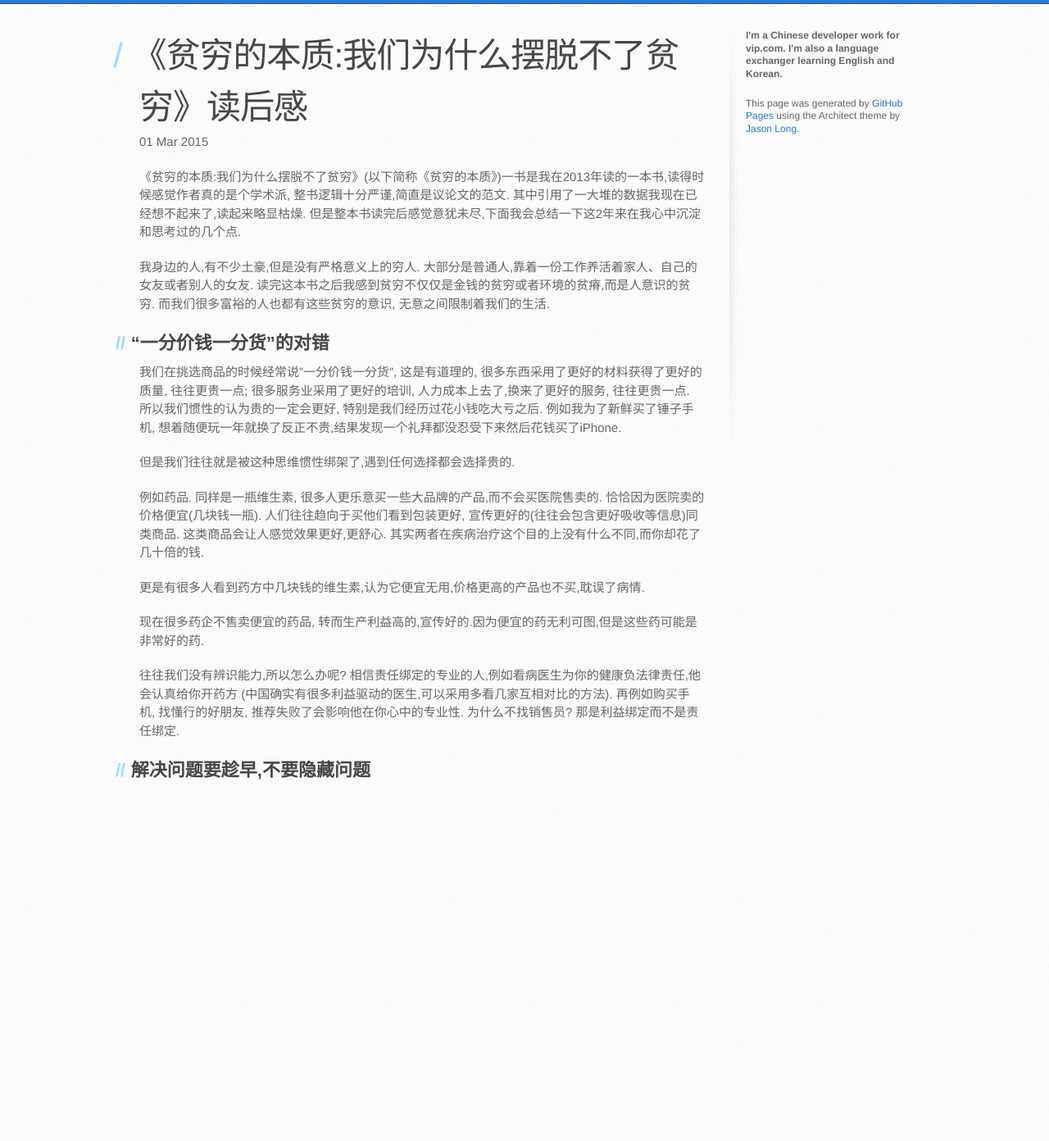
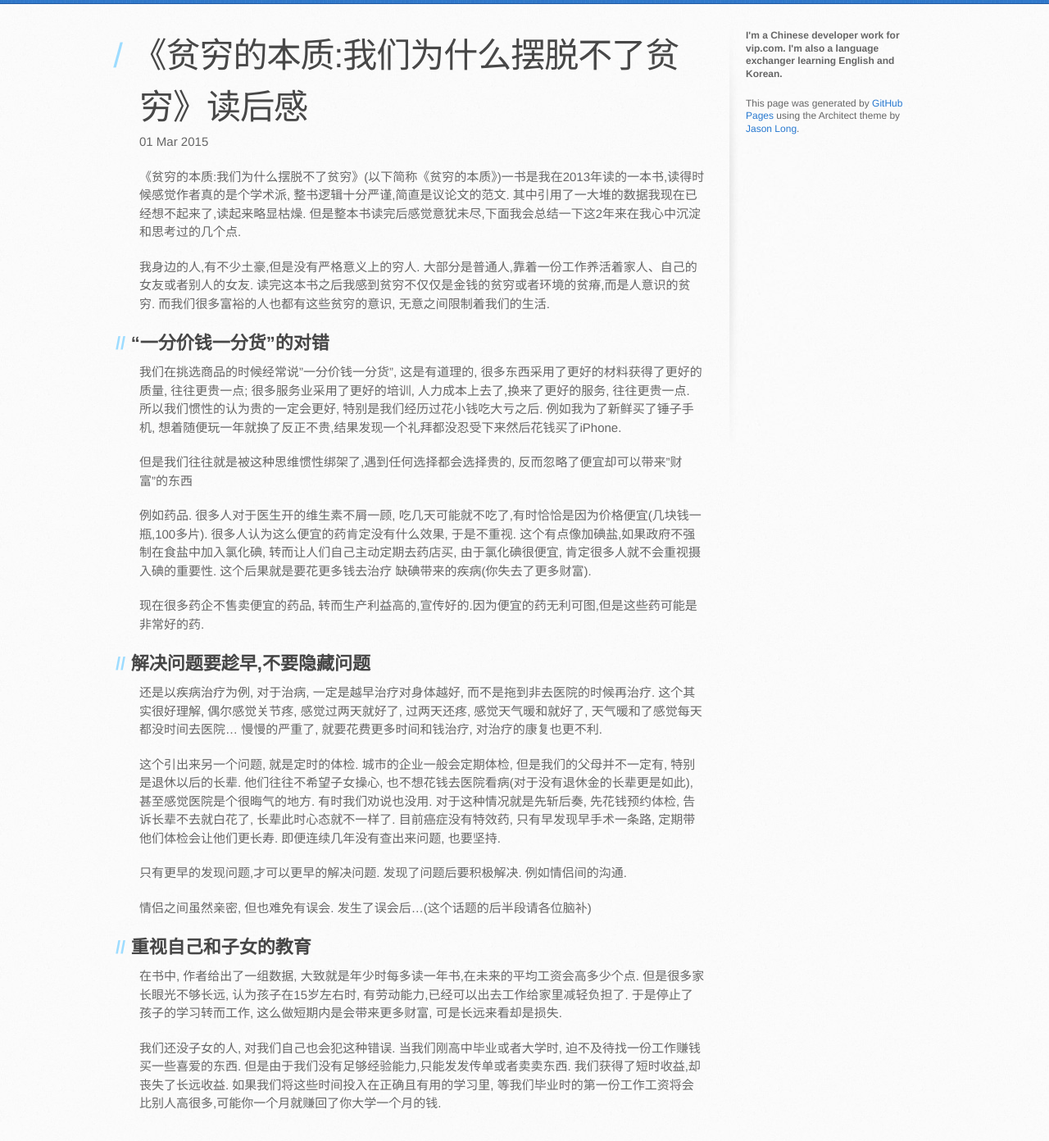
Before and after one commit to WalterInSH/walterinsh.github.io, a Jekyll site: the page built from _posts/2015-03-01-Poor-Economics-review.md, in a window 1280 px wide and 1400 px high, scrolled down 196 px. Shown: the top 1392 px of the window at 82% size. Built offline with Jekyll 4.4.1, drawn with Linux system fonts in a browser that asks for light colours; some web fonts are replaced; Markdown is read by kramdown in place of the engine named in the settings; comment, search, counter and statistics services are not loaded; before the commit the page ends 1183 px from its top, so only the background shows below that.

Commit message:
add new blog

```diff
--- a/_posts/2015-03-01-Poor-Economics-review.md
+++ b/_posts/2015-03-01-Poor-Economics-review.md
@@ -17,18 +17,36 @@ date:   2015-03-01
 很多服务业采用了更好的培训, 人力成本上去了,换来了更好的服务, 往往更贵一点. 所以我们惯性的认为贵的一定会更好,
 特别是我们经历过花小钱吃大亏之后. 例如我为了新鲜买了锤子手机, 想着随便玩一年就换了反正不贵,结果发现一个礼拜都没忍受下来然后花钱买了iPhone.
 
-但是我们往往就是被这种思维惯性绑架了,遇到任何选择都会选择贵的.
+但是我们往往就是被这种思维惯性绑架了,遇到任何选择都会选择贵的, 反而忽略了便宜却可以带来"财富"的东西
 
-例如药品. 同样是一瓶维生素, 很多人更乐意买一些大品牌的产品,而不会买医院售卖的. 恰恰因为医院卖的价格便宜(几块钱一瓶).
-人们往往趋向于买他们看到包装更好, 宣传更好的(往往会包含更好吸收等信息)同类商品. 这类商品会让人感觉效果更好,更舒心.
-其实两者在疾病治疗这个目的上没有什么不同,而你却花了几十倍的钱.
-
-更是有很多人看到药方中几块钱的维生素,认为它便宜无用,价格更高的产品也不买,耽误了病情.
+例如药品. 很多人对于医生开的维生素不屑一顾, 吃几天可能就不吃了,有时恰恰是因为价格便宜(几块钱一瓶,100多片).
+很多人认为这么便宜的药肯定没有什么效果, 于是不重视. 这个有点像加碘盐,如果政府不强制在食盐中加入氯化碘,
+转而让人们自己主动定期去药店买, 由于氯化碘很便宜, 肯定很多人就不会重视摄入碘的重要性. 这个后果就是要花更多钱去治疗
+缺碘带来的疾病(你失去了更多财富).
 
 现在很多药企不售卖便宜的药品, 转而生产利益高的,宣传好的.因为便宜的药无利可图,但是这些药可能是非常好的药.
 
-往往我们没有辨识能力,所以怎么办呢? 相信责任绑定的专业的人,例如看病医生为你的健康负法律责任,他会认真给你开药方
-(中国确实有很多利益驱动的医生,可以采用多看几家互相对比的方法). 再例如购买手机, 找懂行的好朋友,
-推荐失败了会影响他在你心中的专业性. 为什么不找销售员? 那是利益绑定而不是责任绑定.
+##解决问题要趁早,不要隐藏问题
 
-##解决问题要趁早,不要隐藏问题
+还是以疾病治疗为例, 对于治病, 一定是越早治疗对身体越好, 而不是拖到非去医院的时候再治疗. 这个其实很好理解,
+偶尔感觉关节疼, 感觉过两天就好了, 过两天还疼, 感觉天气暖和就好了, 天气暖和了感觉每天都没时间去医院...
+慢慢的严重了, 就要花费更多时间和钱治疗, 对治疗的康复也更不利.
+
+这个引出来另一个问题, 就是定时的体检. 城市的企业一般会定期体检, 但是我们的父母并不一定有, 特别是退休以后的长辈.
+他们往往不希望子女操心, 也不想花钱去医院看病(对于没有退休金的长辈更是如此), 甚至感觉医院是个很晦气的地方. 有时我们劝说也没用.
+对于这种情况就是先斩后奏, 先花钱预约体检, 告诉长辈不去就白花了, 长辈此时心态就不一样了. 目前癌症没有特效药,
+只有早发现早手术一条路, 定期带他们体检会让他们更长寿. 即便连续几年没有查出来问题, 也要坚持.
+
+只有更早的发现问题,才可以更早的解决问题. 发现了问题后要积极解决. 例如情侣间的沟通.
+
+情侣之间虽然亲密, 但也难免有误会. 发生了误会后...(这个话题的后半段请各位脑补)
+
+##重视自己和子女的教育
+
+在书中, 作者给出了一组数据, 大致就是年少时每多读一年书,在未来的平均工资会高多少个点. 但是很多家长眼光不够长远,
+认为孩子在15岁左右时, 有劳动能力,已经可以出去工作给家里减轻负担了. 于是停止了孩子的学习转而工作, 这么做短期内是会带来更多财富,
+可是长远来看却是损失.
+
+我们还没子女的人, 对我们自己也会犯这种错误. 当我们刚高中毕业或者大学时, 迫不及待找一份工作赚钱买一些喜爱的东西.
+但是由于我们没有足够经验能力,只能发发传单或者卖卖东西. 我们获得了短时收益,却丧失了长远收益. 如果我们将这些时间投入在正确且有用的学习里,
+等我们毕业时的第一份工作工资将会比别人高很多,可能你一个月就赚回了你大学一个月的钱.
```
